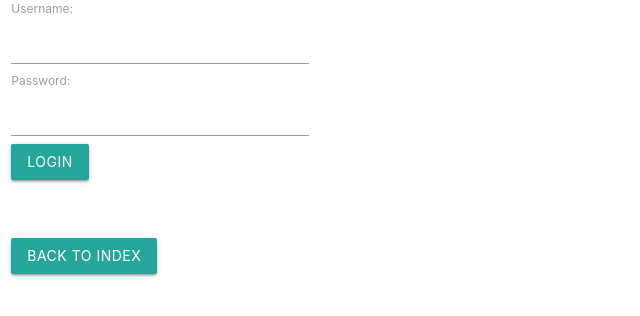
After one commit to jsemearns/samplevote, a Django app: page /votes/login/ in a window 1280 px wide. The commit adds this page. Shown: the top 316 px of the page, without its empty margins (0-640 px from the left). Run offline with Django 3.2, Linux system fonts and the light colour scheme.

Commit message:
added user registration; login; logout

```diff
--- a/samplevote/settings.py
+++ b/samplevote/settings.py
@@ -119,3 +119,5 @@ USE_TZ = True
 # https://docs.djangoproject.com/en/2.1/howto/static-files/
 
 STATIC_URL = '/static/'
+LOGIN_REDIRECT_URL = '/votes/'
+LOGIN_URL = '/votes/login'
--- a/samplevote/urls.py
+++ b/samplevote/urls.py
@@ -18,5 +18,5 @@ from django.urls import path, include
 
 urlpatterns = [
     path('admin/', admin.site.urls),
-    path('votes/', include('votes.urls'))
+    path('votes/', include('votes.urls')),
 ]
--- /dev/null
+++ b/votes/templates/login.html
@@ -0,0 +1,16 @@
+{% extends 'base.html' %}
+{% block title %}Login{% endblock %}
+{% block body %}
+    <div class="row">
+        <div class="col m3">
+            <form action="{% url 'votes:login' %}" method="POST">
+                {% csrf_token %}
+                <label for="username">Username:</label>
+                <input type="text" name="username" />
+                <label for="password">Password:</label>
+                <input type="password" name="password" />
+                <input type="submit" value="Login" class="btn" />
+            </form>
+        </div>
+    </div>
+{% endblock %}
--- a/votes/urls.py
+++ b/votes/urls.py
@@ -10,6 +10,8 @@ urlpatterns = [
     path('candidate/update/<int:candidate_id>/', views.candidate_update,
         name='update'),
     path('position/create/', views.position_create, name='pos_create'),
-    path('candidate/<int:candidate_id>/vote', views.vote, name='vote')
-
+    path('candidate/<int:candidate_id>/vote', views.vote, name='vote'),
+    path('register/', views.registration, name='registration'),
+    path('login/', views.user_login, name='login'),
+    path('logout/', views.user_logout, name='logout')
 ]
--- a/votes/views.py
+++ b/votes/views.py
@@ -1,6 +1,10 @@
 from django.shortcuts import render, redirect
 from .models import Candidate, Position, Vote
-from .forms import CandidateModelForm, PositionModelForm
+from .forms import (CandidateModelForm, PositionModelForm,
+                    RegistrationModelForm)
+from django.contrib.auth.decorators import login_required
+from django.contrib.auth import login, authenticate, logout
+
 
 # Create your views here.
 def index(request):
@@ -9,12 +13,14 @@ def index(request):
     context['candidates'] = candidates
     return render(request, 'index.html', context)
 
+@login_required
 def candidate_detail(request, candidate_id):
     context = {}
     candidate = Candidate.objects.get(id=candidate_id)
     context['candidate'] = candidate
     return render(request, 'detail.html', context)
 
+@login_required
 def candidate_create(request):
     context = {}
     if request.method == 'POST':
@@ -29,6 +35,7 @@ def candidate_create(request):
         context['form'] = form
     return render(request, 'create.html', context)
 
+@login_required
 def candidate_update(request, candidate_id):
     context = {}
     candidate = Candidate.objects.get(id=candidate_id)
@@ -44,6 +51,7 @@ def candidate_update(request, candidate_id):
         context['form'] = form
     return render(request, 'update.html', context)
 
+@login_required
 def position_create(request):
     context = {}
     if request.method == 'POST':
@@ -58,8 +66,43 @@ def position_create(request):
         context['form'] = form
     return render(request, 'pos_create.html', context)
 
+@login_required
 def vote(request, candidate_id):
     candidate = Candidate.objects.get(id=candidate_id)
     vote = Vote(candidate=candidate)
     vote.save()
     return redirect('votes:index')
+
+def registration(request):
+    form = RegistrationModelForm()
+    context = {}
+    context['form'] = form
+    if request.method == 'POST':
+        form = RegistrationModelForm(request.POST)
+        if form.is_valid():
+            user = form.save()
+            user.set_password(request.POST['password'])
+            user.save()
+            login(request, user)
+            return redirect('votes:index')
+        else:
+            context['form'] = form
+    return render(request, 'registration.html', context)
+
+def user_login(request):
+    context = {}
+    if request.method == 'POST':
+        username = request.POST['username']
+        password = request.POST['password']
+        user = authenticate(request, username=username, password=password)
+        if user is not None:
+            print(user)
+            login(request, user)
+            return redirect('votes:index')
+    return render(request, 'login.html', context)
+
+
+def user_logout(request):
+    context = {}
+    logout(request)
+    return redirect('votes:index')
```
Also changed, not shown: votes/forms.py (+11 -0 lines), votes/templates/index.html (+11 -0 lines), votes/templates/registration.html (added, +14 -0 lines).
